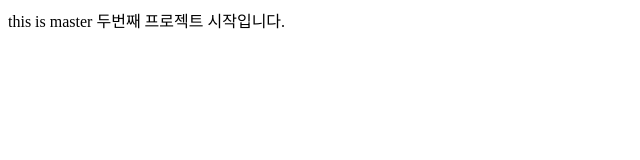
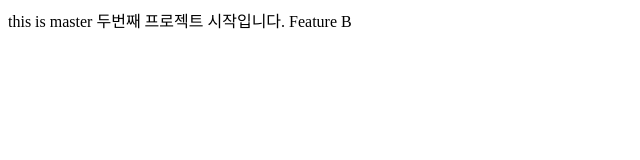
Before and after one commit to geparkk/git-project, a plain HTML site: page index.html in a window 1280 px wide. Shown: the full height of the page, 0-640 px from the left. Drawn offline with Linux system fonts and the light colour scheme.

Commit message:
feature B

```diff
--- a/index.html
+++ b/index.html
@@ -9,6 +9,7 @@
     this is master
     두번째 프로젝트 시작입니다.
 
+    Feature B
 
 </body>
 </html>
```
